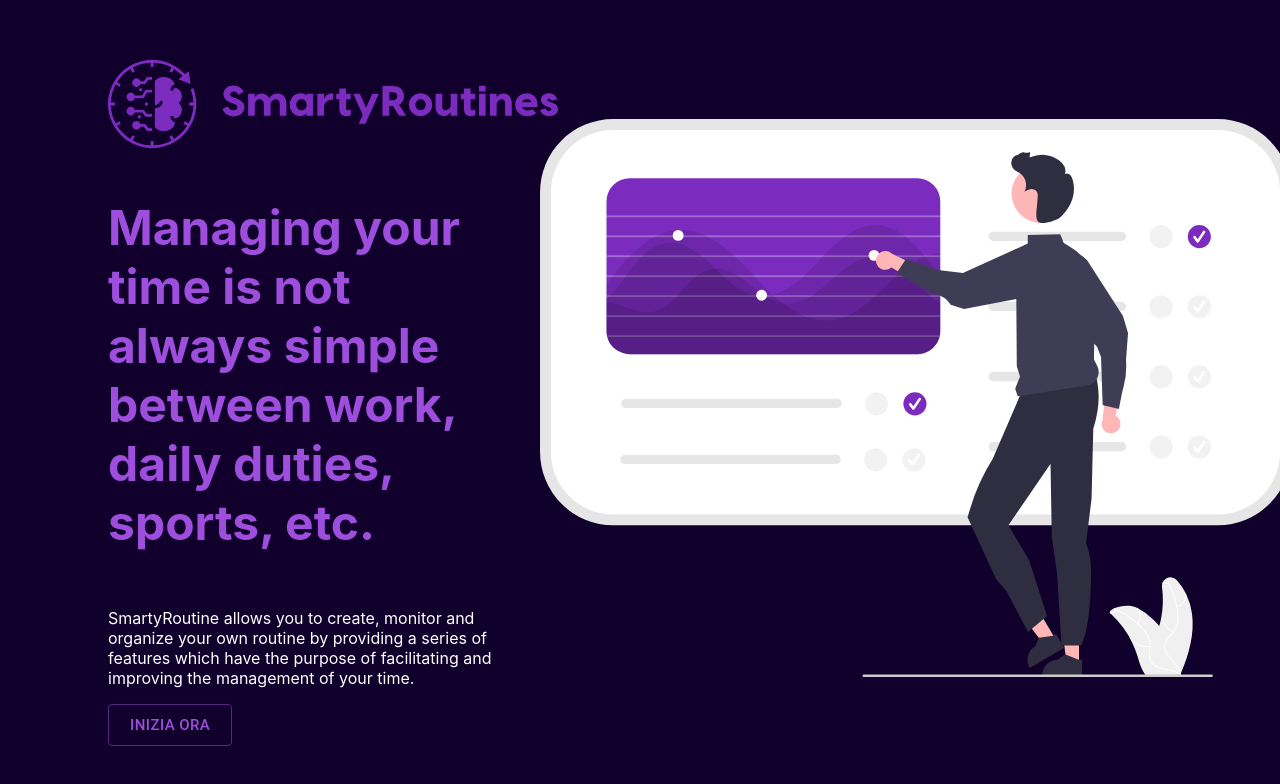
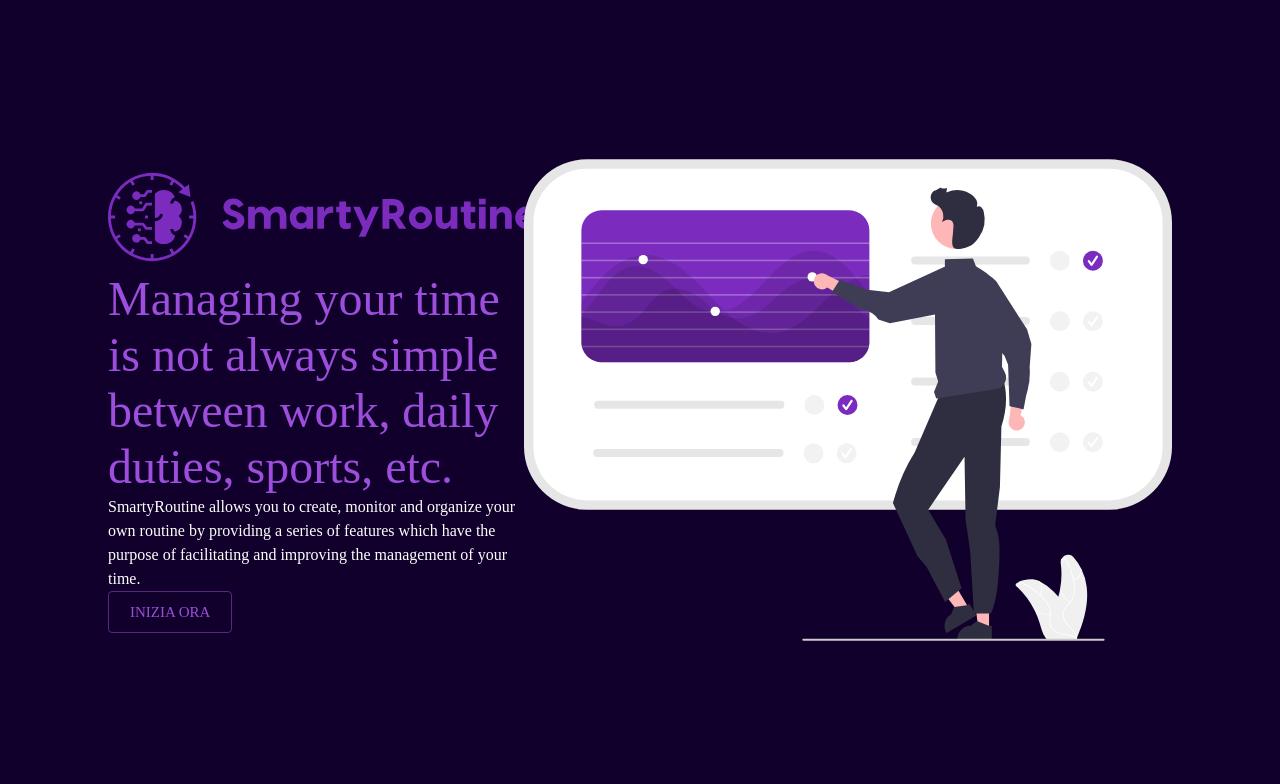
Before and after one commit to francescoVarsa/homeHandler_frontend, a React (Create React App) app: page / in a window 1280 px wide. Shown: the top 784 px of the page. Built offline with nearby package versions, Linux system fonts and the light colour scheme.

Commit message:
Finish to setup theme

```diff
--- a/src/components/atoms/Paragraph/Paragraph.tsx
+++ b/src/components/atoms/Paragraph/Paragraph.tsx
@@ -1,26 +1,16 @@
-import { useTheme } from "@mui/material";
-import { Colors, TextSizeOptions } from "../../../types/types";
+import { Typography, useTheme } from "@mui/material";
+import { Colors } from "../../../types/types";
 
 type ParagraphProps = {
-  size?: TextSizeOptions;
   color?: Colors;
   text: string;
 };
 
-export default function Paragraph({
-  size = "m",
-  color = "white",
-  text,
-}: ParagraphProps) {
+export default function Paragraph({ color = "white", text }: ParagraphProps) {
   const theme = useTheme();
   return (
-    <p
-      className={`text-${size}`}
-      style={{
-        color: theme.palette[color].main,
-      }}
-    >
+    <Typography variant="body1" color={theme.palette[color].main}>
       {text}
-    </p>
+    </Typography>
   );
 }
--- a/src/components/atoms/Title/Title.tsx
+++ b/src/components/atoms/Title/Title.tsx
@@ -1,92 +1,18 @@
-import { useTheme } from "@mui/material";
-import { Colors, TextSizeOptions } from "../../../types/types";
+import { Typography, useTheme } from "@mui/material";
+import { Colors } from "../../../types/types";
 
 type TitleProps = {
-  size?: TextSizeOptions;
   color?: Colors;
-  tag: 1 | 2 | 3 | 4 | 5 | 6;
+  tag: "h1" | "h2" | "h3" | "h4" | "h5" | "h6";
   text: string;
 };
 
-export default function Title({
-  size = "m",
-  color = "purple",
-  tag,
-  text,
-}: TitleProps) {
+export default function Title({ color = "purple", tag, text }: TitleProps) {
   const theme = useTheme();
 
-  switch (tag) {
-    case 1:
-      return (
-        <h1
-          className={`title-${size}`}
-          style={{
-            color: theme.palette[color].main,
-          }}
-        >
-          {text}
-        </h1>
-      );
-
-    case 2:
-      return (
-        <h2
-          className={`title-${size}`}
-          style={{
-            color: theme.palette[color].main,
-          }}
-        >
-          {text}
-        </h2>
-      );
-
-    case 3:
-      return (
-        <h3
-          className={`title-${size}`}
-          style={{
-            color: theme.palette[color].main,
-          }}
-        >
-          {text}
-        </h3>
-      );
-
-    case 4:
-      return (
-        <h4
-          className={`title-${size}`}
-          style={{
-            color: theme.palette[color].main,
-          }}
-        >
-          {text}
-        </h4>
-      );
-
-    case 5:
-      return (
-        <h5
-          className={`title-${size}`}
-          style={{
-            color: theme.palette[color].main,
-          }}
-        >
-          {text}
-        </h5>
-      );
-
-    case 6:
-      return (
-        <h6
-          className={`title-${size}`}
-          style={{
-            color: theme.palette[color].main,
-          }}
-        >
-          {text}
-        </h6>
-      );
-  }
+  return (
+    <Typography variant={tag} color={theme.palette[color].main}>
+      {text}
+    </Typography>
+  );
 }
--- a/src/components/molecules/LandingPageCallToAction.tsx
+++ b/src/components/molecules/LandingPageCallToAction.tsx
@@ -5,9 +5,7 @@
 import Paragraph from "../atoms/Paragraph/Paragraph";
 import Title from "../atoms/Title/Title";
 
-type LandingPageCallToActionProps = {};
-
-export default function LandingPageCallToAction({}: LandingPageCallToActionProps) {
+export default function LandingPageCallToAction() {
   const { t } = useTranslation();
   return (
     <Grid container>
@@ -15,19 +13,10 @@
         <Logo width={450} height={100} color={"purple"} />
       </Grid>
       <Grid md={12}>
-        <Title
-          tag={2}
-          text={t("landingPage:title")}
-          size={"m"}
-          color={"lightPurple"}
-        />
+        <Title tag={"h3"} text={t("landingPage:title")} color={"lightPurple"} />
       </Grid>
       <Grid md={12}>
-        <Paragraph
-          size="l"
-          text={t("landingPage:description")}
-          color={"white"}
-        />
+        <Paragraph text={t("landingPage:description")} color={"white"} />
       </Grid>
       <Grid md={12}>
         <Button
--- a/src/components/templates/LandingPageTemplate.tsx
+++ b/src/components/templates/LandingPageTemplate.tsx
@@ -15,10 +15,14 @@
       <Grid md={4} xs={10}>
         <LandingPageCallToAction />
       </Grid>
-      <Grid md={6} xs={10}>
-        <div>
-          <ControlPanelIllustration />
-        </div>
+      <Grid
+        md={6}
+        xs={10}
+        container
+        alignItems={"center"}
+        justifyContent={"center"}
+      >
+        <ControlPanelIllustration />
       </Grid>
     </Grid>
   );
--- a/src/index.tsx
+++ b/src/index.tsx
@@ -4,7 +4,7 @@
 import App from "./App";
 import reportWebVitals from "./reportWebVitals";
 import "./i18n";
-import { theme } from "./theme/themeConfig";
+import theme from "./theme/themeConfig";
 import { ThemeProvider } from "@mui/material/styles";
 
 const root = ReactDOM.createRoot(
--- a/src/styles/index.scss
+++ b/src/styles/index.scss
@@ -13,51 +13,3 @@
   font-family: source-code-pro, Menlo, Monaco, Consolas, 'Courier New',
     monospace;
 }
-
-.title-xxl {
-  font-size: $title-xxl;
-}
-
-.title-xl {
-  font-size: $title-xl;
-}
-
-.title-l {
-  font-size: $title-l;
-}
-
-.title-m {
-  font-size: $title-m;
-}
-
-.title-s {
-  font-size: $title-s;
-}
-
-.title-xs {
-  font-size: $title-xs;
-}
-
-.text-xxl {
-  font-size: $text-xxl;
-}
-
-.text-xl {
-  font-size: $text-xl;
-}
-
-.text-l {
-  font-size: $text-l;
-}
-
-.text-m {
-  font-size: $text-m;
-}
-
-.text-s {
-  font-size: $text-s;
-}
-
-.text-xs {
-  font-size: $text-xs;
-}
--- a/src/styles/variables.scss
+++ b/src/styles/variables.scss
@@ -7,18 +7,3 @@
 $light-purple: #9D4EDD;
 $mega-light-purple: #C77DFF;
 $ultra-light-purple: #E0AAFF;
-
-// font-sizes
-$title-xxl: 84px;
-$title-xl: 72px;
-$title-l: 60px;
-$title-m: 48px;
-$title-s: 36px;
-$title-xs: 30px;
-
-$text-xxl: 24px;
-$text-xl: 18px;
-$text-l: 16px;
-$text-m: 14px;
-$text-s: 12px;
-$text-xs: 10px;
--- a/src/theme/themeConfig.ts
+++ b/src/theme/themeConfig.ts
@@ -1,5 +1,12 @@
-import { createTheme } from '@mui/material/styles';
-
+import { createTheme, responsiveFontSizes, ThemeOptions } from '@mui/material/styles';
+// import UbuntuBold from  "./../static/fonts/Ubuntu/Ubuntu-Bold.ttf";
+// import UbuntuBoldItalic from "./../static/fonts/Ubuntu/Ubuntu-BoldItalic.ttf";
+// import UbuntuItalic from "./../static/fonts/Ubuntu/Ubuntu-Italic.ttf";
+// import UbuntuLight from "./../static/fonts/Ubuntu/Ubuntu-Light.ttf";
+// import UbuntuLightItalic from "./../static/fonts/Ubuntu/Ubuntu-LightItalic.ttf";
+// import UbuntuMedium from "./../static/fonts/Ubuntu/Ubuntu-Medium.ttf";
+// import UbuntuMediumItalic from "./../static/fonts/Ubuntu/Ubuntu-MediumItalic.ttf";
+// import UbuntuRegular from "./../static/fonts/Ubuntu/Ubuntu-Regular.ttf";
 declare module '@mui/material/styles' {
     interface Theme {
         status: {
@@ -51,8 +58,7 @@
     }
   }
 
-
-export const theme = createTheme({
+  const configTheme: ThemeOptions = {
     status: {
       danger: '#e53e3e',
     },
@@ -85,4 +91,26 @@
           main: "#E0AAFF"
       }
     },
-});
+
+    breakpoints: {
+      values: {
+        xs: 0,
+        sm: 600,
+        md: 900,
+        lg: 1200,
+        xl: 1536,
+      }
+    },
+
+    typography: {
+      fontFamily:
+      [
+        "Ubuntu",
+      ].join()
+    },
+  }
+
+let theme = createTheme(configTheme);
+theme = responsiveFontSizes(theme)
+
+export default theme
--- a/src/types/types.ts
+++ b/src/types/types.ts
@@ -8,5 +8,3 @@
 "megaLightPurple" |
 "ultraLightPurple" |
 "white"
-
-export type TextSizeOptions = "xxl" | "xl" | "l" | "m" | "s" | "xs"
```
Lines whose indentation alone changed are shown as unchanged.
